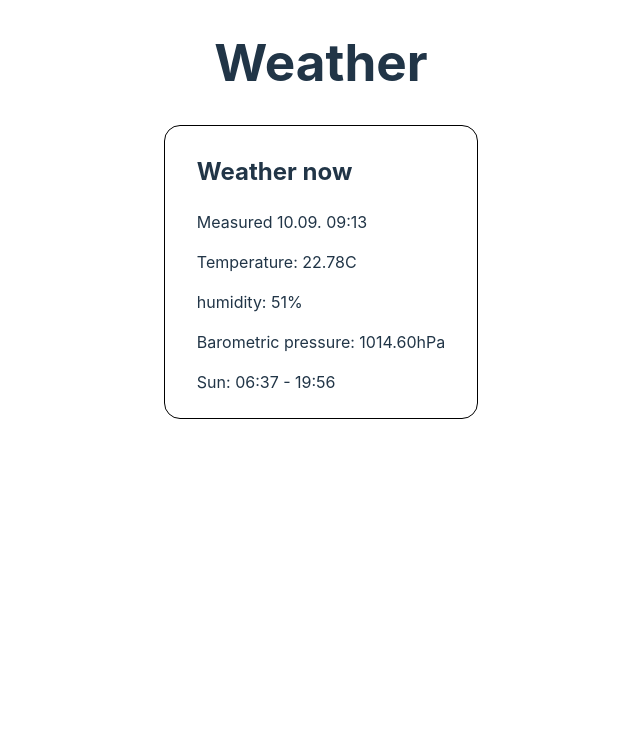
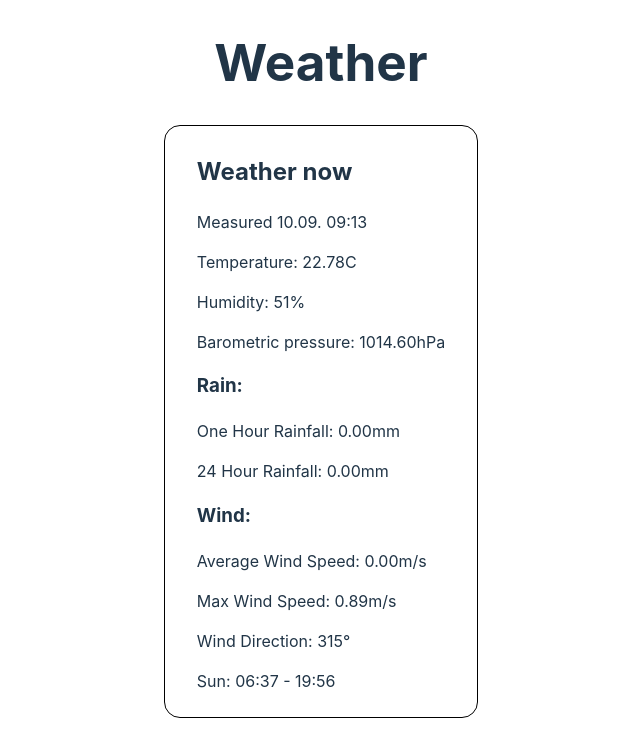
Before and after one commit to SIL-Ohjelmistoprojekti/Sil-FrontEnd, a React (Vite) app: page / in a window 1280 px wide. Shown: the top 756 px of the page, without its empty margins (319-959 px from the left). Built offline with nearby package versions, Linux system fonts and the light colour scheme.

Commit message:
All data from json visible

```diff
--- a/src/components/Current.jsx
+++ b/src/components/Current.jsx
@@ -1,4 +1,4 @@
-import React, { useEffect, useState } from "react";
+import React, {useEffect, useState} from "react";
 import json from "../json/weather.json";
 
 const Current = () => {
@@ -34,6 +34,11 @@ const Current = () => {
     let temperature = currentWeather.temperature;
     let humidity = currentWeather.humidity;
     let barometric_pressure = currentWeather.barometric_pressure;
+    let one_hour_rainfall = currentWeather.one_hour_rainfall;
+    let twenty_four_hour_rainfall = currentWeather.twenty_four_hour_rainfall;
+    let average_wind_speed = currentWeather.average_wind_speed;
+    let max_wind_speed = currentWeather.max_wind_speed;
+    let wind_direction = currentWeather.wind_direction;
 
     const formatTime = (date) => {
         const day = String(date.getDate()).padStart(2, "0");
@@ -49,8 +54,15 @@ const Current = () => {
                 <h2>Weather now</h2>
                 <p>Measured {formatTime(measuredTime)}</p>
                 <p id="temperature">Temperature: {temperature}</p>
-        <p id="humidity">humidity: {humidity}</p>
+                <p id="humidity">Humidity: {humidity}</p>
                 <p id="pressure">Barometric pressure: {barometric_pressure}</p>
+                <h3>Rain:</h3>
+                <p id="one_hour_rainfall">One Hour Rainfall: {one_hour_rainfall}</p>
+                <p id="twenty_four_hour_rainfall">24 Hour Rainfall: {twenty_four_hour_rainfall}</p>
+                <h3>Wind:</h3>
+                <p id="average_wind_speed">Average Wind Speed: {average_wind_speed}</p>
+                <p id="max_wind_speed">Max Wind Speed: {max_wind_speed}</p>
+                <p id="wind_direction">Wind Direction: {wind_direction}°</p>
                 <p id="sun">Sun: 06:37 - 19:56</p>
             </div>
         </>
```
Lines whose indentation alone changed are shown as unchanged.
